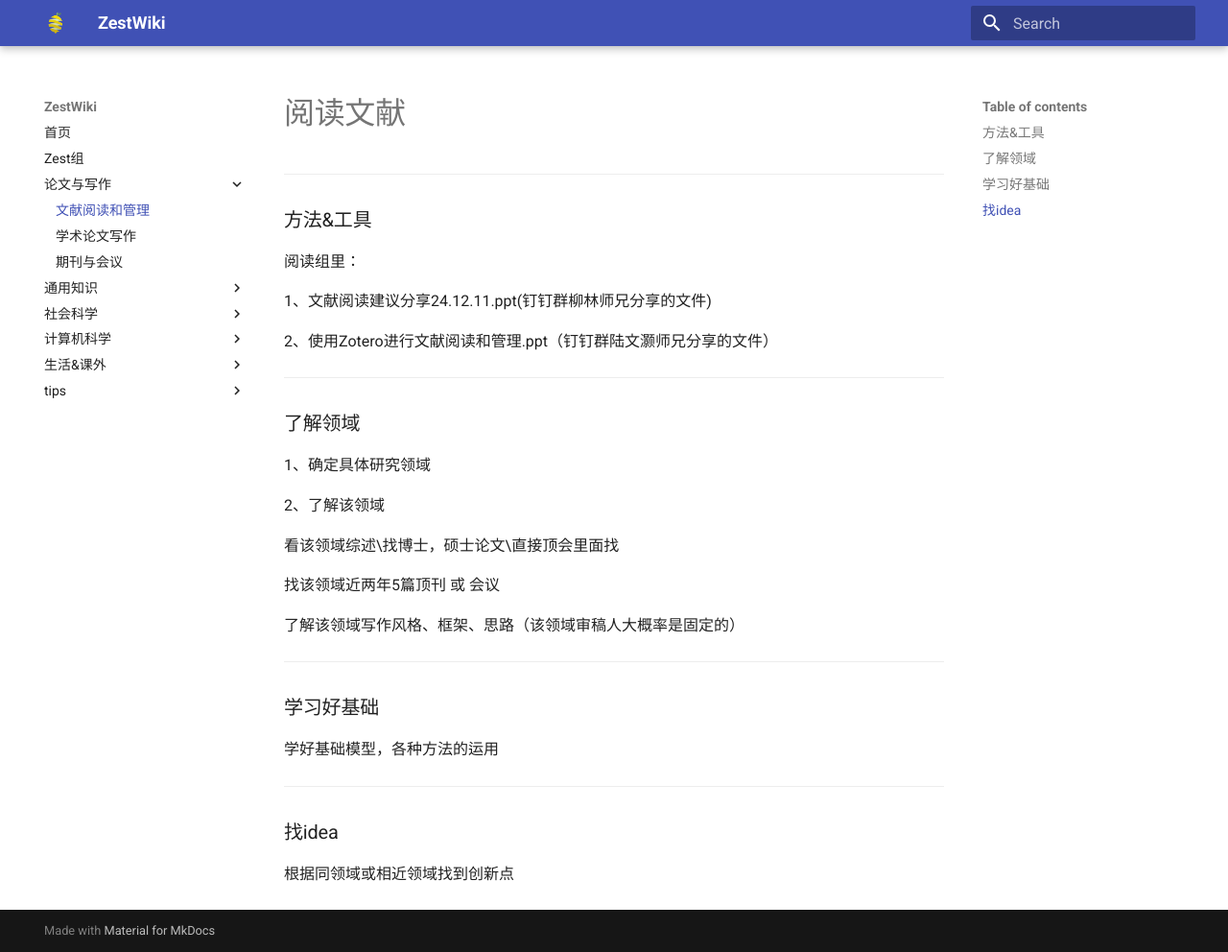
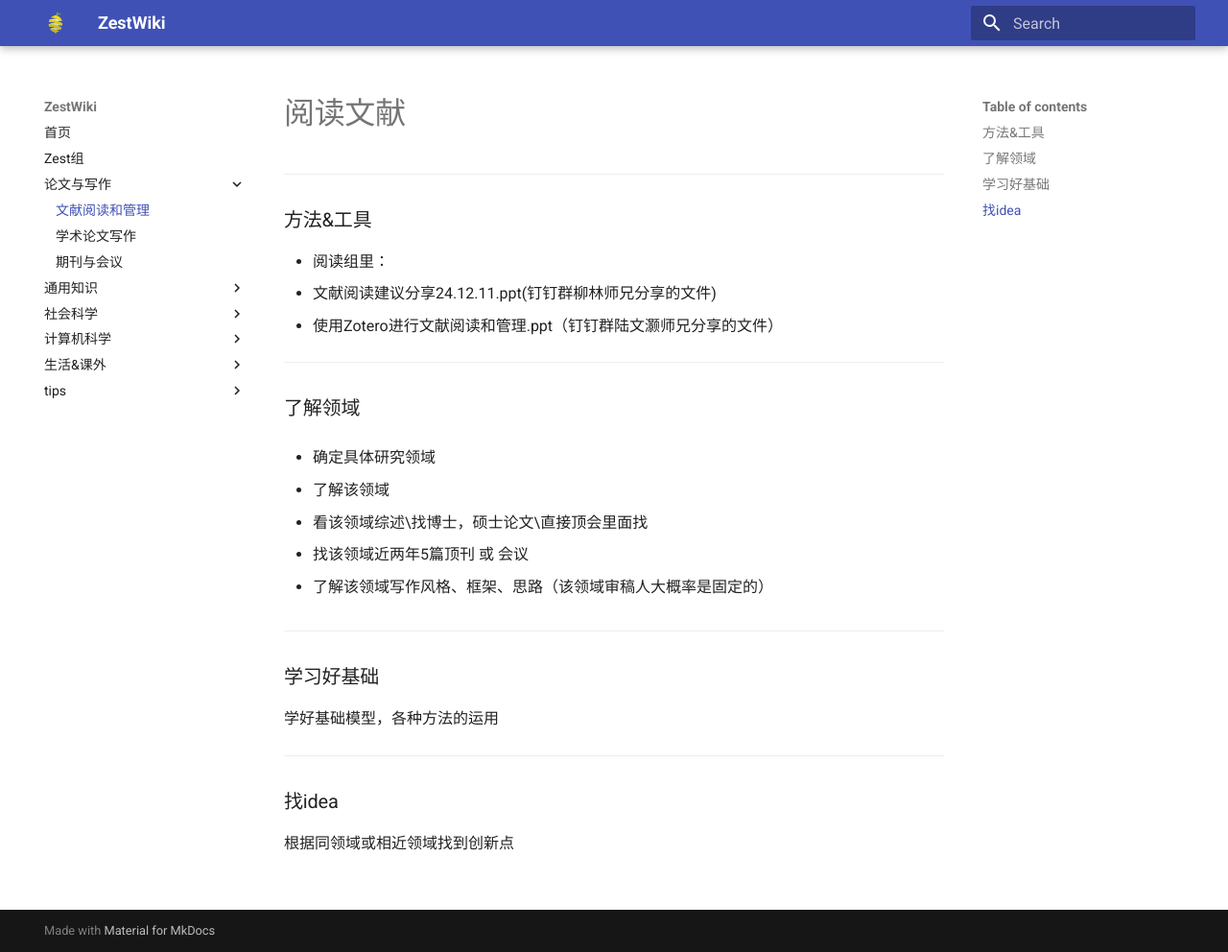
Before and after one commit to jtxdotpy/ZestWiki, an MkDocs documentation site: the page built from docs/paper/reading.md, in a window 1280 px wide and 992 px high. Shown: the whole window at 96% size. Built offline with MkDocs 1.6.1 and Material for MkDocs 9.7.7, drawn with Linux system fonts in a browser that asks for light colours.

Commit message:
Update reading.md

```diff
--- a/docs/paper/reading.md
+++ b/docs/paper/reading.md
@@ -3,25 +3,22 @@
 ---
 ### 方法&工具
 
-阅读组里：
-
-  1、文献阅读建议分享24.12.11.ppt(钉钉群柳林师兄分享的文件)
-
-  2、使用Zotero进行文献阅读和管理.ppt（钉钉群陆文灏师兄分享的文件）
+- 阅读组里：
+   - 文献阅读建议分享24.12.11.ppt(钉钉群柳林师兄分享的文件)
+   - 使用Zotero进行文献阅读和管理.ppt（钉钉群陆文灏师兄分享的文件）
 
 ---
 
 ### 了解领域
 
-1、确定具体研究领域
+- 确定具体研究领域
 
-2、了解该领域
+- 了解该领域
+   - 看该领域综述\找博士，硕士论文\直接顶会里面找
+   - 找该领域近两年5篇顶刊 或 会议
 
-看该领域综述\找博士，硕士论文\直接顶会里面找
+- 了解该领域写作风格、框架、思路（该领域审稿人大概率是固定的）
 
-找该领域近两年5篇顶刊 或 会议
-
-了解该领域写作风格、框架、思路（该领域审稿人大概率是固定的）
 
 ---
 
```
